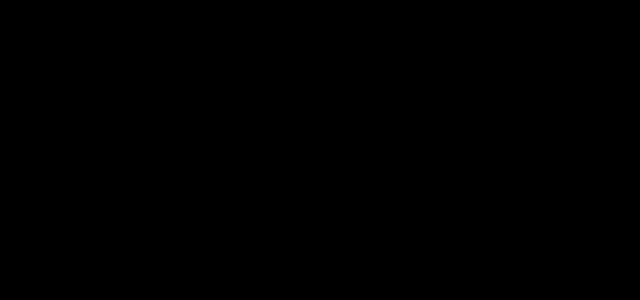
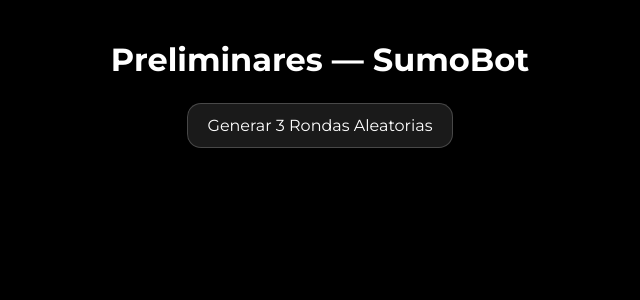
Before and after one commit to ARF2733/roborave_frontend, a React (Vite) app: page /judge/prelims in a window 1280 px wide. Before the commit this address had no page. Shown: the top 300 px of the page, without its empty margins (320-960 px from the left). Built offline with nearby package versions, Linux system fonts and the light colour scheme.

Commit message:
NewFeatures

```diff
--- a/src/App.jsx
+++ b/src/App.jsx
@@ -5,6 +5,7 @@ import FullscreenRoboRAVE from "./FullscreenRoboRAVE";
 import LiveHeatsByCategory from "./LiveHeatsByCategory";
 import Judge from "./Judge";
 import JudgeDashboard from "./JudgeDashboard";
+import JudgePrelims from "./JudgePrelims";
 import RoboRaveTV from "./RoboRaveTV";
 import Finals from "./Finals";
 
@@ -41,6 +42,7 @@ export default function App() {
         />
 
         <Route path="/judge/dashboard" element={<JudgeDashboard />} />
+        <Route path="/judge/prelims" element={<JudgePrelims />} />
 
         <Route path="/tv" element={<RoboRaveTV />} />
         <Route path="/finals" element={<Finals />} />
--- a/src/JudgeDashboard.jsx
+++ b/src/JudgeDashboard.jsx
@@ -127,9 +127,16 @@ export default function JudgeDashboard() {
       <div style={styles.container}>
         <h1 style={styles.title}>Panel de Jueces</h1>
 
+        <button
+  onClick={() => navigate("/judge/prelims")}
+  style={styles.prelimsButton}
+>
+  Preliminares
+</button>
+
         {/* BOTÓN BRACKET (usa la categoría actual) */}
         <button onClick={generateBracket} style={styles.bracketButton}>
-          Generar Bracket Eliminatorio (categoría actual)
+          Generar Bracket de Finales
         </button>
 
         {/* FILTRO DE CATEGORÍAS */}
@@ -380,4 +387,19 @@ const styles = {
     fontSize: "15px",
     fontWeight: 600,
   },
+
+  prelimsButton: {
+  background: "linear-gradient(90deg, #4da6ff, #1a75ff)",
+  padding: "14px",
+  borderRadius: "14px",
+  border: "1px solid rgba(255,255,255,0.25)",
+  color: "white",
+  fontWeight: 700,
+  fontSize: "16px",
+  cursor: "pointer",
+  textAlign: "center",
+  letterSpacing: "0.05em",
+  boxShadow: "0 4px 15px rgba(0,80,255,0.25)",
+},
+
 };
--- /dev/null
+++ b/src/JudgePrelims.jsx
@@ -0,0 +1,246 @@
+import { useState } from "react";
+import { fallbackTeams } from "./fallbackTeams";
+
+export default function JudgePrelims() {
+  const [rounds, setRounds] = useState([]); // 3 rondas generadas
+
+  /* ---------------------------------------------------
+     GENERAR 3 RONDAS ALEATORIAS
+  --------------------------------------------------- */
+  function generateRounds() {
+    const shuffled = [...fallbackTeams].sort(() => Math.random() - 0.5);
+    const pairs = [];
+
+    for (let i = 0; i < shuffled.length; i += 2) {
+      if (shuffled[i + 1]) {
+        pairs.push({
+          a: shuffled[i],
+          b: shuffled[i + 1],
+          winner: null,
+        });
+      }
+    }
+
+    setRounds([
+      [...pairs],
+      [...pairs],
+      [...pairs],
+    ]);
+  }
+
+  /* ---------------------------------------------------
+     ACTUALIZAR GANADOR (reactivo)
+  --------------------------------------------------- */
+  function setWinner(roundIdx, matchIdx, winnerId) {
+    setRounds(prev =>
+      prev.map((rnd, r) =>
+        r === roundIdx
+          ? rnd.map((m, mi) =>
+              mi === matchIdx ? { ...m, winner: winnerId } : m
+            )
+          : rnd
+      )
+    );
+  }
+
+  return (
+    <div style={styles.root}>
+      <h1 style={styles.title}>Preliminares — SumoBot</h1>
+
+      <button style={styles.button} onClick={generateRounds}>
+        Generar 3 Rondas Aleatorias
+      </button>
+
+      {/* Mostrar rondas */}
+      {rounds.length > 0 &&
+        rounds.map((round, idx) => (
+          <RoundCard
+            key={idx}
+            number={idx + 1}
+            matches={round}
+            roundIndex={idx}
+            onSelectWinner={setWinner}
+          />
+        ))}
+
+      {/* Botón final */}
+      {rounds.length > 0 && (
+        <button style={styles.finalButton}>
+          Finalizar Preliminares y Ordenar Finalistas
+        </button>
+      )}
+    </div>
+  );
+}
+
+/* ---------------------------------------------------
+   RONDA
+--------------------------------------------------- */
+function RoundCard({ number, matches, roundIndex, onSelectWinner }) {
+  return (
+    <div style={styles.roundBlock}>
+      <h2 style={styles.roundTitle}>Ronda {number}</h2>
+
+      <div style={styles.matchesGrid}>
+        {matches.map((m, i) => (
+          <MatchCard
+            key={i}
+            match={m}
+            matchIndex={i}
+            roundIndex={roundIndex}
+            onSelectWinner={onSelectWinner}
+          />
+        ))}
+      </div>
+    </div>
+  );
+}
+
+/* ---------------------------------------------------
+   MATCH
+--------------------------------------------------- */
+function MatchCard({ match, matchIndex, roundIndex, onSelectWinner }) {
+  const { a, b, winner } = match;
+
+  return (
+    <div style={styles.matchCard}>
+      <TeamCard
+        team={a}
+        active={winner === a.id}
+        onClick={() => onSelectWinner(roundIndex, matchIndex, a.id)}
+      />
+
+      <div style={styles.vs}>VS</div>
+
+      <TeamCard
+        team={b}
+        active={winner === b.id}
+        onClick={() => onSelectWinner(roundIndex, matchIndex, b.id)}
+      />
+    </div>
+  );
+}
+
+/* ---------------------------------------------------
+   TEAM CARD
+--------------------------------------------------- */
+function TeamCard({ team, active, onClick }) {
+  return (
+    <div
+      onClick={onClick}
+      style={{
+        ...styles.teamCard,
+        ...(active ? styles.teamActive : styles.teamInactive),
+      }}
+    >
+      <img src={`/logos/${team.logo}`} style={styles.logo} />
+      <div style={styles.teamName}>{team.name}</div>
+    </div>
+  );
+}
+
+/* ---------------------------------------------------
+   ESTILOS
+--------------------------------------------------- */
+
+const styles = {
+  root: {
+    padding: "40px",
+    textAlign: "center",
+    color: "white",
+    fontFamily: "system-ui",
+  },
+
+  title: {
+    fontSize: "32px",
+    fontWeight: 900,
+    marginBottom: "24px",
+  },
+
+  button: {
+    padding: "12px 20px",
+    fontSize: "16px",
+    borderRadius: "14px",
+    border: "1px solid rgba(255,255,255,0.2)",
+    background: "rgba(255,255,255,0.1)",
+    color: "white",
+    cursor: "pointer",
+    marginBottom: "30px",
+  },
+
+  finalButton: {
+    padding: "14px 26px",
+    fontSize: "18px",
+    borderRadius: "14px",
+    background: "linear-gradient(90deg, #ff0084, #ff6600)",
+    color: "white",
+    border: "none",
+    cursor: "pointer",
+    marginTop: "40px",
+    fontWeight: 800,
+  },
+
+  roundBlock: {
+    marginBottom: "40px",
+  },
+
+  roundTitle: {
+    fontSize: "26px",
+    marginBottom: "18px",
+  },
+
+  matchesGrid: {
+    display: "flex",
+    flexDirection: "column",
+    gap: "20px",
+    alignItems: "center",
+  },
+
+  matchCard: {
+    background: "rgba(255,255,255,0.07)",
+    borderRadius: "20px",
+    padding: "20px",
+    display: "flex",
+    alignItems: "center",
+    gap: "20px",
+    minWidth: "360px",
+    justifyContent: "space-between",
+    border: "1px solid rgba(255,255,255,0.15)",
+  },
+
+  vs: {
+    fontSize: "20px",
+    fontWeight: 900,
+  },
+
+  teamCard: {
+    width: "120px",
+    padding: "10px",
+    borderRadius: "14px",
+    cursor: "pointer",
+    transition: "all 0.2s ease",
+  },
+
+  teamActive: {
+    background: "rgba(0,255,150,0.25)",
+    border: "1px solid #00ff9a",
+    transform: "scale(1.05)",
+  },
+
+  teamInactive: {
+    opacity: 0.6,
+  },
+
+  logo: {
+    width: "60px",
+    height: "60px",
+    objectFit: "cover",
+    borderRadius: "12px",
+    marginBottom: "8px",
+  },
+
+  teamName: {
+    fontSize: "14px",
+    fontWeight: 700,
+  },
+};
--- a/src/LiveHeatsByCategory.jsx
+++ b/src/LiveHeatsByCategory.jsx
@@ -16,10 +16,17 @@ export default function LiveHeatsByCategory({ teams }) {
   return (
     <div style={styles.wrapper}>
       {orderedEntries.map(([category, list]) => {
+        // ⭐ ORDEN POR PUNTAJE
+        const sortedList = [...list].sort((a, b) => b.score - a.score);
 
-        // ⭐ ORDENAR POR PUNTAJE (mayor → menor)
-        const sortedList = [...list].sort((a, b) => b.score - a.score);
-        // si es "points" o "total", solo cambia score por el nombre correcto
+        // ⭐ CUÁNTOS CLASIFICAN SEGÚN LA CANTIDAD
+        let limit = 4;
+        if (sortedList.length >= 32) limit = 32;
+        else if (sortedList.length >= 16) limit = 16;
+        else if (sortedList.length >= 8) limit = 8;
+
+        // ⭐ IDs de clasificados
+        const qualifiedIds = new Set(sortedList.slice(0, limit).map(t => t.id));
 
         return (
           <div key={category} style={styles.section}>
@@ -33,8 +40,11 @@ export default function LiveHeatsByCategory({ teams }) {
             {/* Línea separadora */}
             <div style={styles.divider} />
 
-            {/* Grid con medallas */}
-            <LiveHeatsGrid teams={sortedList} />
+            {/* GRID — ahora recibe quién está clasificado */}
+            <LiveHeatsGrid
+              teams={sortedList}
+              qualified={qualifiedIds}
+            />
           </div>
         );
       })}
@@ -119,15 +129,15 @@ function sortCategories(a, b) {
 
 function formatCategory(cat) {
   const map = {
-    // a-MAZE-ing
+
     "A-MAZE-ING_ES": "a-MAZE-ing • ES",
     "A-MAZE-ING_MS": "a-MAZE-ing • MS",
 
-    // SumoBot Lego
+
     "SUMO_ES": "SumoBot Lego • ES",
     "SUMO_MS": "SumoBot Lego • MS",
 
-    // SumoBot 1 Kg
+
     "SUMO1K_ES": "SumoBot 1 Kg • ES",
     "SUMO1K_MS": "SumoBot 1 Kg • MS",
     "SUMO1K_HS": "SumoBot 1 Kg • HS",
@@ -135,27 +145,27 @@ function formatCategory(cat) {
 
     "SUMO_OPEN": "SumoBot • OPEN",
 
-    // Fire Fighting
+
     "FIRE_HS": "Fire Fighting • HS",
 
-    // SumoBot 3 Kg
+
     "SUMO3K_HS": "SumoBot 3 Kg • HS",
     "SUMO3K_UP": "SumoBot 3 Kg • UP",
 
-    // Soccer Futbol
+
     "SOCCER_ES": "Soccer Futbol • ES",
     "SOCCER_MS": "Soccer Futbol • MS",
     "SOCCER_HS": "Soccer Futbol • HS",
 
-    // Fastbot
+
     "FAST_MS": "Fastbot • MS",
     "FAST_HS": "Fastbot • HS",
     "FAST_UP": "Fastbot • UP",
 
-    // Line Following
+
     "LINE_HS": "Line Following • HS",
 
-    // Entrepreneurial
+
     "ENTRE_HS": "Entrepreneurial • HS",
   };
 
--- a/src/LiveHeatsGrid.jsx
+++ b/src/LiveHeatsGrid.jsx
@@ -1,23 +1,27 @@
 // LiveHeatsGrid.jsx
-export default function LiveHeatsGrid({ teams }) {
+export default function LiveHeatsGrid({ teams, qualified }) {
   return (
     <div style={styles.grid}>
-      {teams.map((t, index) => (
-        <div key={t.id} style={styles.card} className="score-card">
+      {teams.map((t, index) => {
+        const isQualified = qualified?.has(t.id);
 
-          {/* MEDALLAS TOP 3 */}
-          {index < 3 && (
-            <span style={styles.medal}>
-              {index === 0 ? "🥇" : index === 1 ? "🥈" : "🥉"}
+        return (
+          <div
+            key={t.id}
+            style={{
+              ...styles.card,
+              ...(isQualified ? styles.cardQualified : {}),
+            }}
+            className="score-card"
+          >
+            {/* ICONO CLASIFICADO / NO CLASIFICADO */}
+            <span style={styles.statusIcon}>
+              {isQualified ? "✅" : "❌"}
             </span>
-          )}
+
 
             {/* LOGO */}
-          <img
-            src={`/logos/${t.logo}`}
-            alt={t.name}
-            style={styles.logo}
-          />
+            <img src={`/logos/${t.logo}`} alt={t.name} style={styles.logo} />
 
             {/* INFO */}
             <div style={styles.info}>
@@ -36,7 +40,8 @@ export default function LiveHeatsGrid({ teams }) {
             {/* SCORE */}
             <div style={styles.score}>{t.score}</div>
           </div>
-      ))}
+        );
+      })}
     </div>
   );
 }
@@ -72,6 +77,24 @@ const styles = {
 
     transition: "all 0.22s ease",
     cursor: "default",
+  },
+
+  // ⭐ ESTILO PARA CLASIFICADOS
+  cardQualified: {
+    border: "1px solid #00ff9a",
+    background:
+      "linear-gradient(135deg, rgba(0,255,150,0.25), rgba(0,255,150,0.10))",
+    boxShadow: "0 0 14px rgba(0,255,150,0.45)",
+    transform: "scale(1.015)",
+  },
+
+  // ⭐ NUEVO: COPA / TACHITA
+  statusIcon: {
+    position: "absolute",
+    top: "8px",
+    right: "12px",
+    fontSize: "22px",
+    opacity: 0.9,
   },
 
   medal: {
@@ -119,7 +142,6 @@ const styles = {
     height: "14px",
     borderRadius: "3px",
     objectFit: "cover",
-
   },
 
   country: {
@@ -134,8 +156,5 @@ const styles = {
     color: "#ffebee",
     minWidth: "40px",
     textAlign: "right",
-
   },
-
-
 };
```
Also changed, not shown: src/MatchCard.jsx (added, +15 -0 lines), src/RoundCard.jsx (added, +10 -0 lines). Lines whose indentation alone changed are shown as unchanged.
